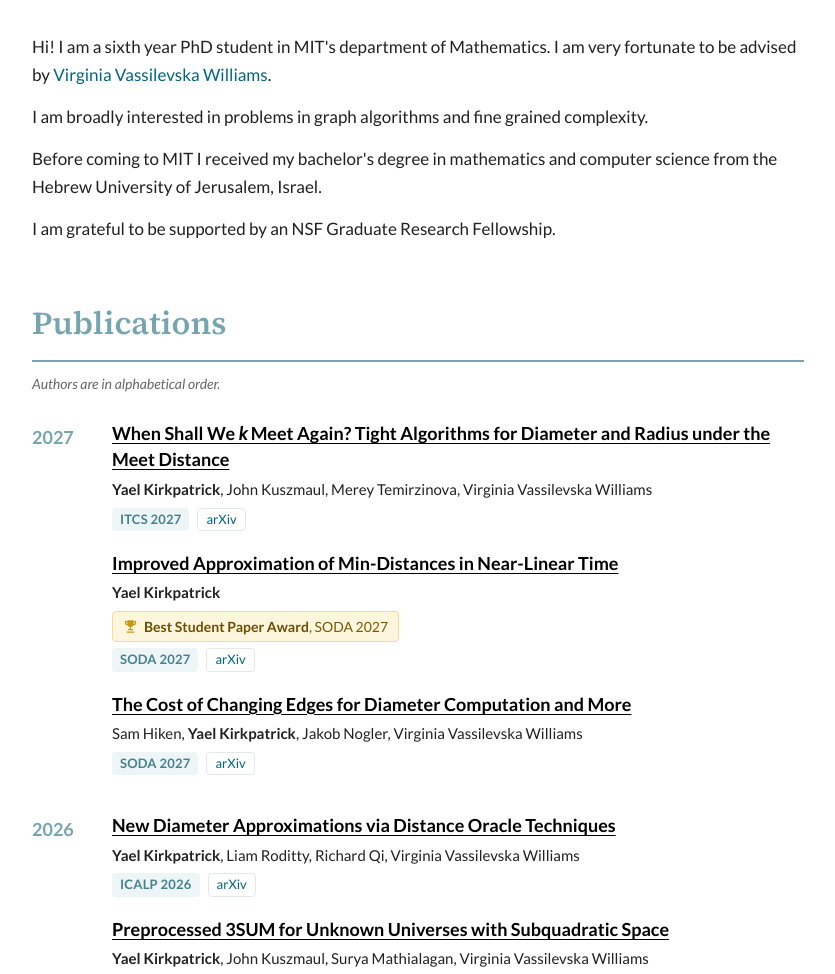
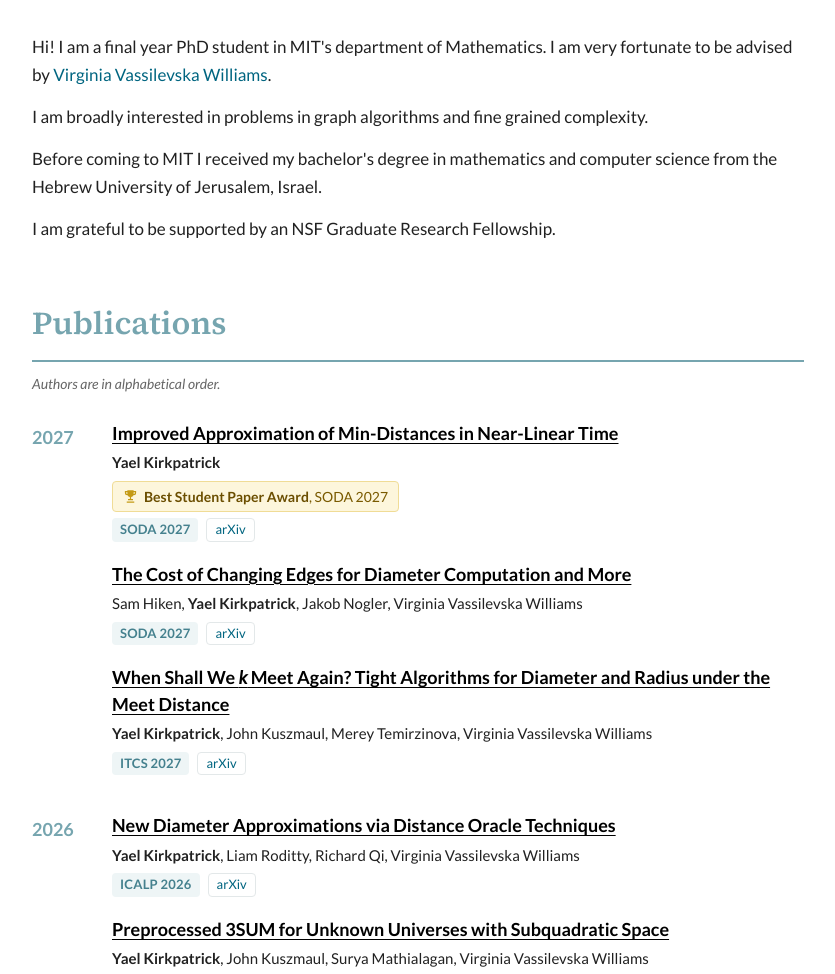
Before and after one commit to yaelkirk/yaelkirk.github.io, a plain HTML site: page index.html in a window 1280 px wide. Shown: the part 339-1313 px from the top of the page, without its empty margins (222-1057 px from the left). Drawn offline with Linux system fonts and the light colour scheme.

Commit message:
Add files via upload

```diff
--- a/index.html
+++ b/index.html
@@ -249,7 +249,7 @@
     </header>
 
     <div class="bio">
-      <p>Hi! I am a sixth year PhD student in MIT's department of Mathematics. I am very fortunate to be advised by <a href="http://people.csail.mit.edu/virgi/">Virginia Vassilevska Williams</a>.</p>
+      <p>Hi! I am a final year PhD student in MIT's department of Mathematics. I am very fortunate to be advised by <a href="http://people.csail.mit.edu/virgi/">Virginia Vassilevska Williams</a>.</p>
       <p>I am broadly interested in problems in graph algorithms and fine grained complexity.</p>
       <p>Before coming to MIT I received my bachelor's degree in mathematics and computer science from the Hebrew University of Jerusalem, Israel.</p>
       <p>I am grateful to be supported by an NSF Graduate Research Fellowship.</p>
@@ -262,11 +262,6 @@
         <h3 class="year">2027</h3>
         <ul class="pub-list">
         <li class="pub">
-          <a class="pub-title" href="https://arxiv.org/abs/2609.22569">When Shall We <em>k</em> Meet Again? Tight Algorithms for Diameter and Radius under the Meet Distance</a>
-          <div class="pub-authors"><span class="me">Yael Kirkpatrick</span>, <a class="coauthor" href="https://sites.google.com/view/johnkuszmaul">John Kuszmaul</a>, Merey Temirzinova, <a class="coauthor" href="https://people.csail.mit.edu/virgi/">Virginia Vassilevska Williams</a></div>
-          <div class="pub-meta"><span class="venue">ITCS 2027</span><span class="pub-links"><a href="https://arxiv.org/abs/2609.22569">arXiv</a></span></div>
-        </li>
-        <li class="pub">
           <a class="pub-title" href="https://arxiv.org/abs/2607.09588">Improved Approximation of Min-Distances in Near-Linear Time</a>
           <div class="pub-authors"><span class="me">Yael Kirkpatrick</span></div>
           <div class="award"><svg viewBox="0 0 24 24" aria-hidden="true"><path d="M17 3V2H7v1H3v3a4 4 0 0 0 4 4h.3A5 5 0 0 0 11 12.9V16H8v2h8v-2h-3v-3.1A5 5 0 0 0 16.7 10H17a4 4 0 0 0 4-4V3h-4zM5 6V5h2v3a2 2 0 0 1-2-2zm14 0a2 2 0 0 1-2 2V5h2v1zM6 20h12v2H6z"/></svg><span><strong>Best Student Paper Award</strong>, SODA 2027</span></div>
@@ -276,6 +271,11 @@
           <a class="pub-title" href="https://arxiv.org/pdf/2608.12628">The Cost of Changing Edges for Diameter Computation and More</a>
           <div class="pub-authors">Sam Hiken, <span class="me">Yael Kirkpatrick</span>, <a class="coauthor" href="https://jakob-nogler.github.io/">Jakob Nogler</a>, <a class="coauthor" href="https://people.csail.mit.edu/virgi/">Virginia Vassilevska Williams</a></div>
           <div class="pub-meta"><span class="venue">SODA 2027</span><span class="pub-links"><a href="https://arxiv.org/pdf/2608.12628">arXiv</a></span></div>
+        </li>
+        <li class="pub">
+          <a class="pub-title" href="https://arxiv.org/abs/2609.22569">When Shall We <em>k</em> Meet Again? Tight Algorithms for Diameter and Radius under the Meet Distance</a>
+          <div class="pub-authors"><span class="me">Yael Kirkpatrick</span>, <a class="coauthor" href="https://sites.google.com/view/johnkuszmaul">John Kuszmaul</a>, Merey Temirzinova, <a class="coauthor" href="https://people.csail.mit.edu/virgi/">Virginia Vassilevska Williams</a></div>
+          <div class="pub-meta"><span class="venue">ITCS 2027</span><span class="pub-links"><a href="https://arxiv.org/abs/2609.22569">arXiv</a></span></div>
         </li>
         </ul>
       </div>
```
